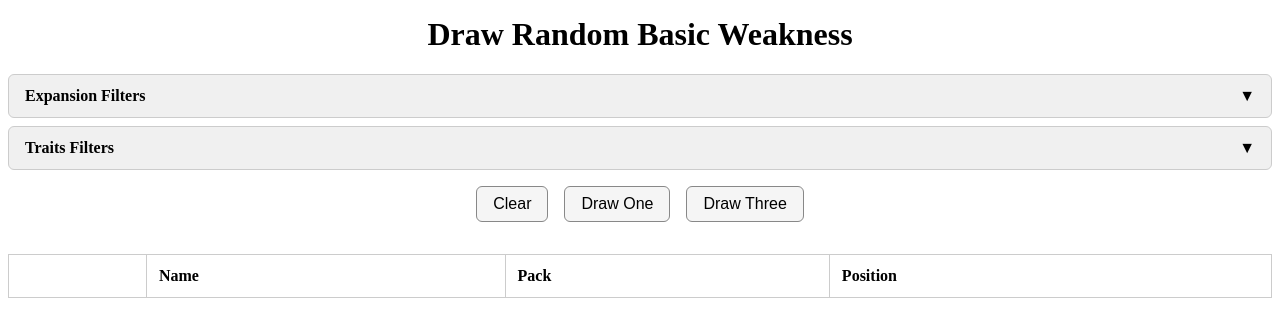
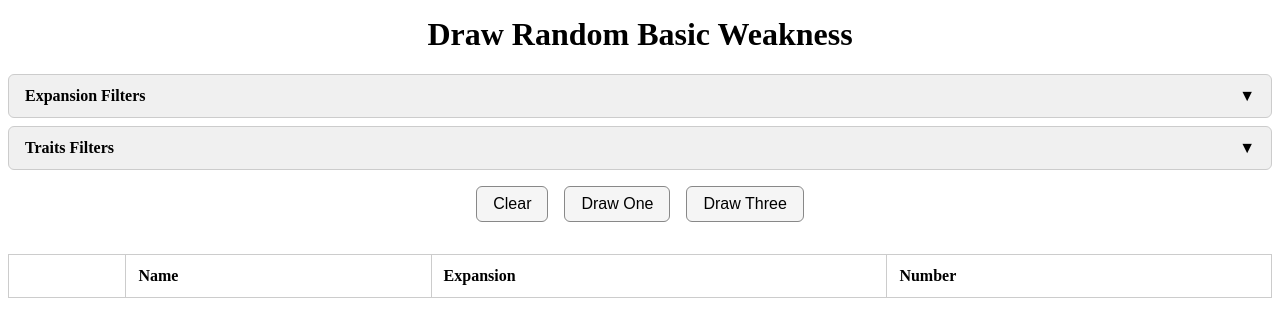
Before and after one commit to kesslerd/arkham-weakness-drawer, an Angular app: page / in a window 1280 px wide. Shown: the top 324 px of the page. Built offline with nearby package versions, Linux system fonts and the light colour scheme.

Commit message:
use better shuffle

```diff
--- a/src/app/app.ts
+++ b/src/app/app.ts
@@ -67,10 +67,27 @@ export class App implements OnInit {
       card.traits.some(trait => this.selectedTraits.has(trait))
     );
 
-    const shuffled = valid.sort(() => 0.5 - Math.random());
+    const shuffled = this.shuffle(valid)
     const drawn = shuffled.slice(0, count);
 
     this.lastDrawnWeaknesses = drawn;
     this.weaknessList = [...drawn, ...this.weaknessList];
   }
+
+  shuffle<T>(array: T[]): T[] {
+    const result = [...array];
+    let currentIndex = result.length;
+
+    while (currentIndex-- !== 0) {
+      let randomIndex = Math.floor(Math.random() * currentIndex);
+
+      [result[currentIndex], result[randomIndex]] = [
+        result[randomIndex],
+        result[currentIndex],
+      ];
+    }
+
+    return result;
+  }
+
 }
--- a/src/app/weakness-list.component/weakness-list.component.html
+++ b/src/app/weakness-list.component/weakness-list.component.html
@@ -3,8 +3,8 @@
         <tr>
             <th></th>
             <th>Name</th>
-            <th>Pack</th>
-            <th>Position</th>
+            <th>Expansion</th>
+            <th>Number</th>
         </tr>
     </thead>
     <tbody>
```
